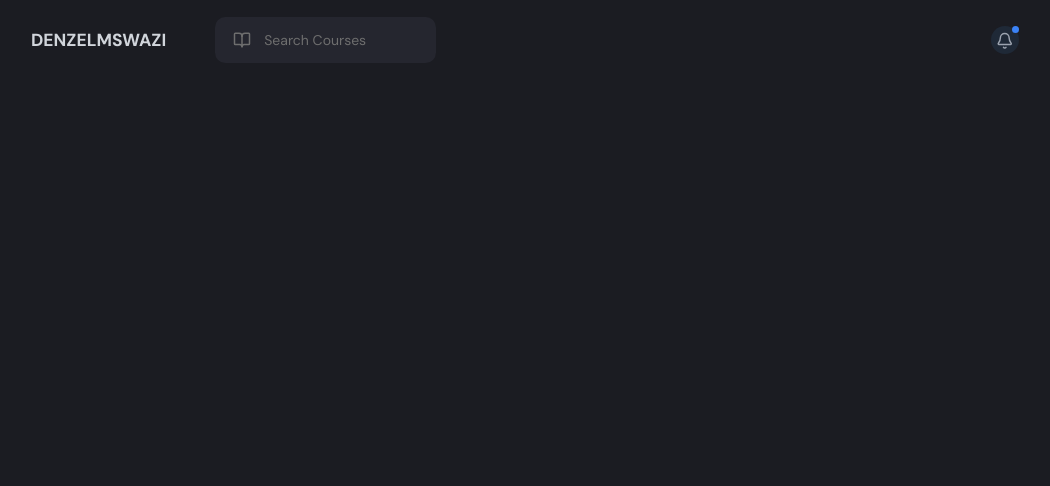
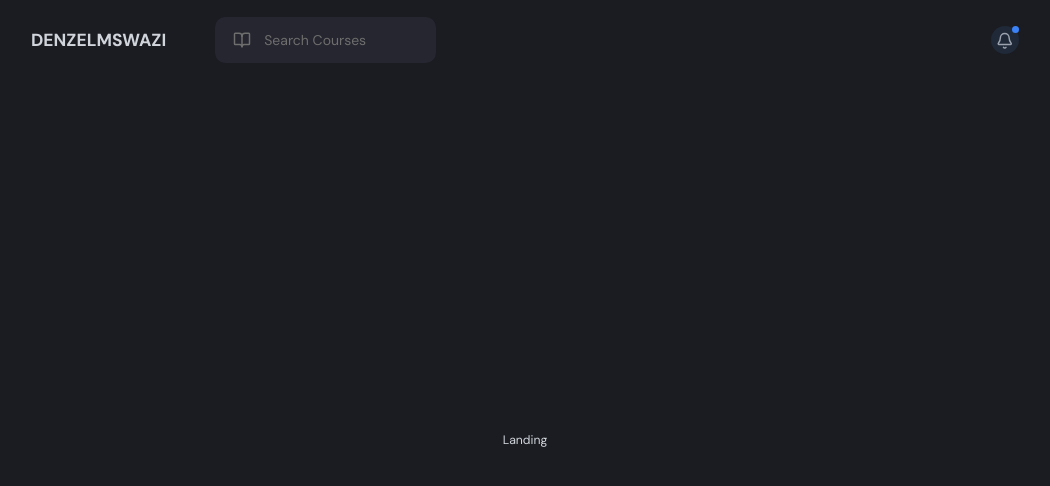
Before and after one commit to DenzelMswazi/learning, a Next.js app in the folder client/: page / in a window 1280 px wide. Shown: the top 486 px of the page, without its empty margins (115-1165 px from the left). Built offline with nearby package versions, Linux system fonts and the light colour scheme.

Commit message:
update imports for the landing page

```diff
--- /dev/null
+++ b/client/src/app/(nondashboard)/landing/page.tsx
@@ -0,0 +1,9 @@
+import React from 'react'
+
+const Landing = () => {
+  return (
+    <div>Landing</div>
+  )
+}
+
+export default Landing
--- a/client/src/app/page.tsx
+++ b/client/src/app/page.tsx
@@ -1,10 +1,13 @@
-import NonDashboardNavbar from "@/components/NonDashboardNavbar"
+import NonDashboardNavbar from "@/components/NonDashboardNavbar";
+import Landing from "@/app/(nondashboard)/landing/page"
 
 export default function Home() {
   return (
    <div className="nondashboard-layout">
     <NonDashboardNavbar />
-    <main className="nondashboard-layout__main"></main>
+    <main className="nondashboard-layout__main">
+      <Landing />
+    </main>
    </div>
   );
 }
```
